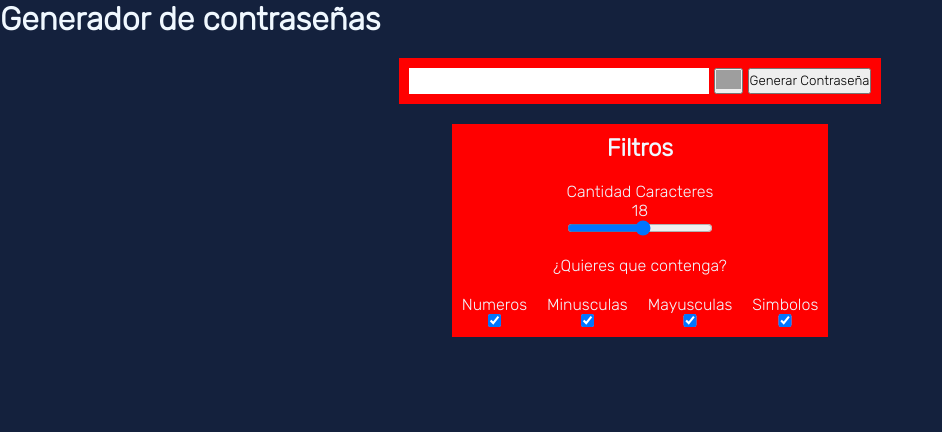
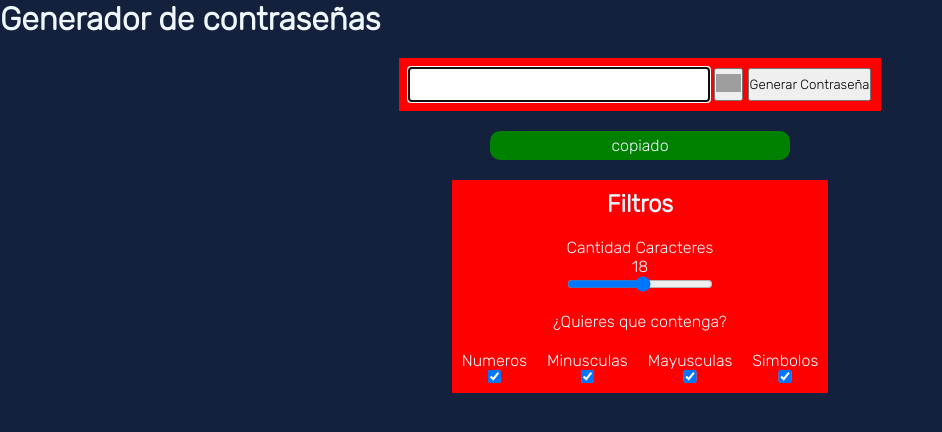
Before and after one commit to Laguilavo10/password-generator, a plain HTML site: page index.html in a window 1280 px wide. Both pictures are taken after a click on the button 728 px from the left and 80 px from the top of the page. Shown: the whole page, without its empty margins (0-942 px from the left). Drawn offline with Linux system fonts and the light colour scheme; grey boxes are pictures that could not be loaded.

Commit message:
arreglando estilos e integrando botones de copiar

```diff
--- a/index.html
+++ b/index.html
@@ -19,6 +19,9 @@
             <button class="copiar-pass"><img src="https://img.icons8.com/ios/50/null/copy.png" alt=""></button>
             <!-- <button class="recargar-pass"><img src="https://img.icons8.com/ios-glyphs/30/null/synchronize.png" alt=""></button> -->
             <button id="generadorContraseña">Generar Contraseña</button>
+        </div>
+        <div class="copiado">
+            <span>copiado</span>
         </div>
         <div class="filters">
             <h2>Filtros</h2>
--- a/main.js
+++ b/main.js
@@ -6,7 +6,19 @@ let arrayCaracteres = []
 
 let inputRango = $('#input-rango')
 let recargar = $('#recargar-pass')
+let btnCopiado = $('.copiar-pass')
+let msjCopiado = $('.copiado')
 
+btnCopiado.onclick = ()=>{
+
+    console.log(inputContraseña.value)
+    inputContraseña.select()
+    document.execCommand('copye')
+    msjCopiado.classList.add('visible')
+    setTimeout(() => {
+        msjCopiado.classList.remove('visible')
+    }, 5000);
+}
 
 inputRango.onchange = ()=>{
     let cantidadCaracteres = $('#valor-rango')
@@ -14,6 +26,8 @@ inputRango.onchange = ()=>{
 }
 
 inputRango.onchange()
+
+
 function numerosEnArray() {
     let arrayNumeros = []
     for (let index = 0; index < 10; index++) {
--- a/style.css
+++ b/style.css
@@ -27,14 +27,27 @@ body{
     padding: 10px;
     display: flex;
     gap: 5px;
+    position: relative;
 }
 
+.copiado{
+    background-color: green;
+    width: 300px;
+    border-radius: 10px;
+    text-align: center;
+    padding: 5px;
+    display: none;
+}
 
 #contraseña{
     border: none;
     font-size:  1.2rem;
     width: 300px;
-    /* padding: 10px; */
+    padding: 5px;
+}
+
+#contraseña::selection{
+    color: black;
 }
 
 .copiar-pass > img, .recargar-pass > img{
@@ -71,3 +84,7 @@ label, p{
     display: flex;
     flex-direction: column;
 }
+
+.visible{
+    display: inline !important;
+}
```
